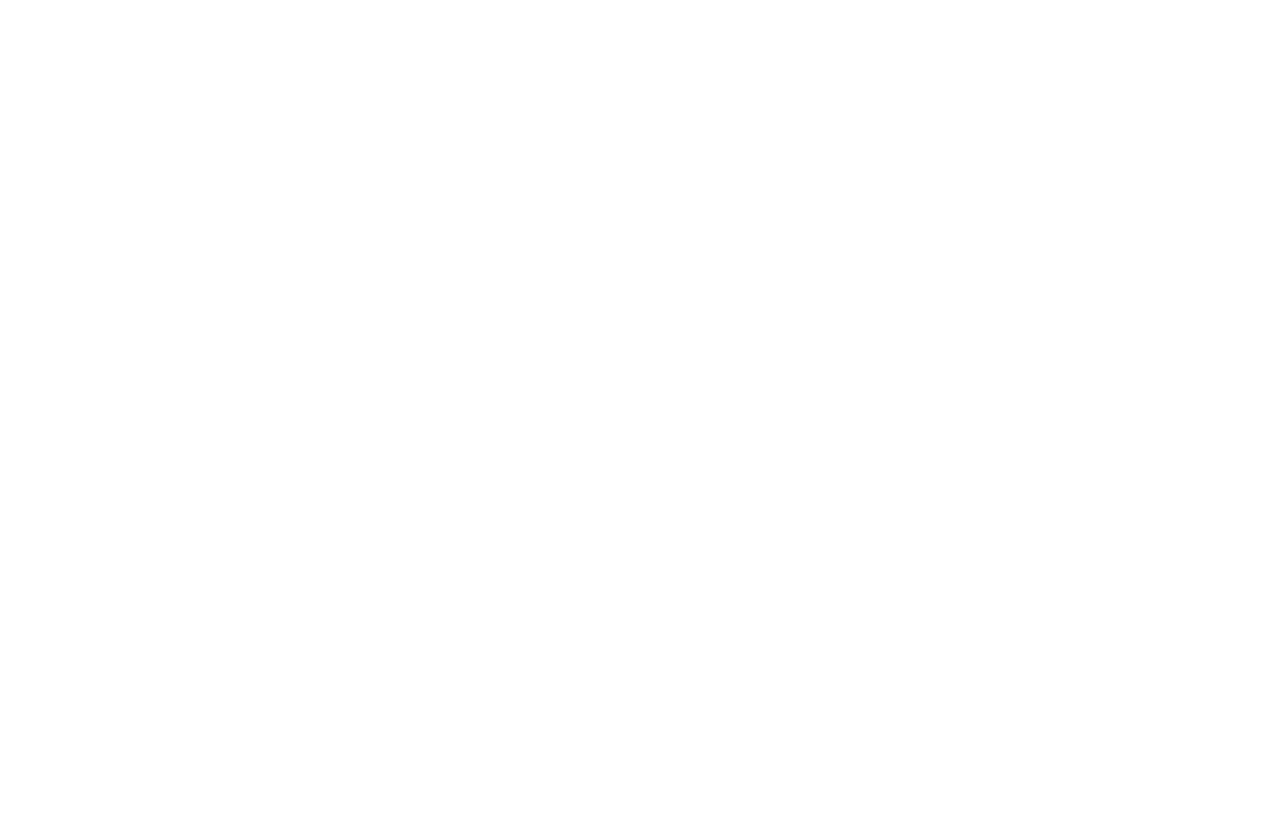
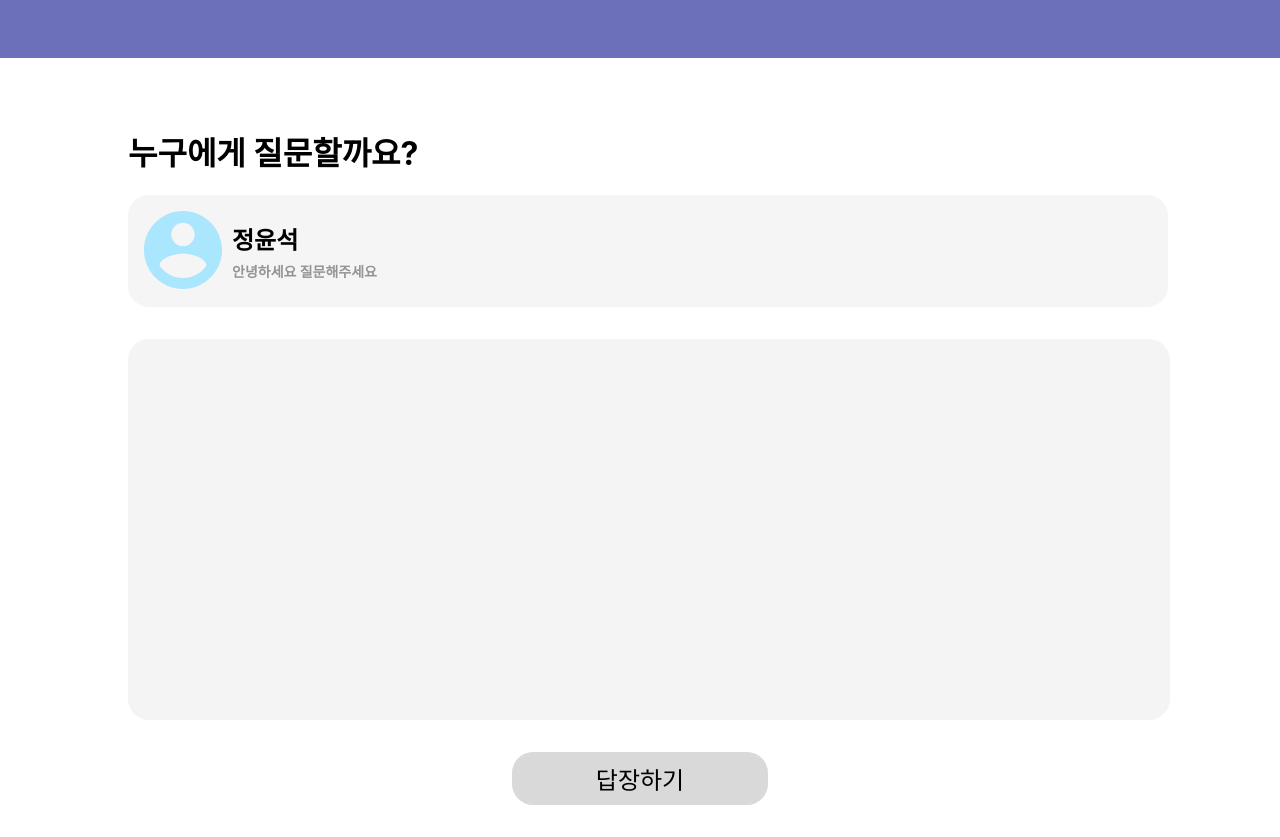
Before and after one commit to SEOULTECH-GDG-4TH-FRONTEND/MEMBER_KYEONGIN, a React (Create React App) app: page /question in a window 1280 px wide. Before the commit this address had no page. Before the commit the page ends 800 px from the top, so only its background shows below. Built offline with nearby package versions, Linux system fonts and the light colour scheme.

Commit message:
Implement question pages

```diff
--- a/src/App.js
+++ b/src/App.js
@@ -2,6 +2,7 @@
 import { GlobalStyle } from "./styles/GlobalStyle";
 import { LoginPage } from "./pages/LoginPage";
 import { MainPage } from "./pages/MainPage";
+import { QuestionPage } from "./pages/QuestionPage";
 
 function App() {
   return (
@@ -10,6 +11,7 @@
       <Routes>
         <Route path="/" element={<LoginPage />} />
         <Route path="/main" element={<MainPage />} />
+        <Route path="/question" element={<QuestionPage />} />
       </Routes>
     </>
   );
--- a/src/components/Main/MemberBox.js
+++ b/src/components/Main/MemberBox.js
@@ -20,6 +20,7 @@
 const Container = styled.div`
   display: grid;
   margin-top: 49px;
+  margin-left: 10%;
   grid-template-columns: repeat(3, 1fr);
   grid-gap: 29px 39px;
   width: 1056px;
--- /dev/null
+++ b/src/components/Question/Button.js
@@ -0,0 +1,20 @@
+import styled from "styled-components";
+
+export const ReplyButton = () => {
+  return <Container>답장하기</Container>;
+};
+
+const Container = styled.div`
+  margin-left: 40%;
+  margin-top: 32px;
+  margin-bottom: 32px;
+  display: flex;
+  align-items: center;
+  justify-content: center;
+  text-align: center;
+  width: 20%;
+  height: 53px;
+  font-size: 24px;
+  background-color: #d9d9d9;
+  border-radius: 21px;
+`;
--- /dev/null
+++ b/src/components/common/ContentInput.js
@@ -0,0 +1,24 @@
+import styled from "styled-components";
+
+export const ContentInput = () => {
+  return (
+    <>
+      <InputArea />
+    </>
+  );
+};
+
+const InputArea = styled.textarea`
+  padding-left: 16px;
+  padding-top: 16px;
+  margin-top: 32px;
+  margin-left: 10%;
+  margin-right: 10%;
+  border: none;
+  outline: none;
+  width: 80%;
+  background-color: #f4f4f4;
+  height: 363px;
+  border-radius: 21px;
+  resize: none;
+`;
--- /dev/null
+++ b/src/components/common/ProfileBar.js
@@ -0,0 +1,41 @@
+import styled from "styled-components";
+import { ReactComponent as ProfileBox } from "../../assets/images/SkyProfileImage.svg";
+export const ProfileBar = () => {
+  return (
+    <Container>
+      <ProfileBox />
+      <TextContainer>
+        <TextName>정윤석</TextName>
+        <TextIntro>안녕하세요 질문해주세요</TextIntro>
+      </TextContainer>
+    </Container>
+  );
+};
+
+const Container = styled.div`
+  display: flex;
+  padding: 16px 0 16px 16px;
+  width: 80%;
+  background-color: #f5f5f5;
+  border-radius: 21px;
+  margin-left: 10%;
+  margin-top: 21px;
+`;
+
+const TextContainer = styled.div`
+  display: flex;
+  flex-direction: column;
+  gap: 5px;
+  padding: 10px;
+`;
+
+const TextName = styled.div`
+  font-weight: 700;
+  font-size: 24px;
+`;
+
+const TextIntro = styled.div`
+  font-weight: 700;
+  font-size: 14px;
+  color: #949494;
+`;
--- a/src/pages/MainPage.js
+++ b/src/pages/MainPage.js
@@ -15,14 +15,13 @@
 const Container = styled.div`
   display: flex;
   justify-content: center;
-  align-items: center; /* 수평 가운데 정렬 추가 */
   flex-direction: column;
   width: 100vw;
 `;
 
 const TextBox = styled.div`
   margin-top: 77px;
+  margin-left: 10%;
   font-size: 32px;
   font-weight: 700;
-  text-align: center; /* 텍스트 가운데 정렬 */
 `;
--- a/src/pages/QuestionPage.js
+++ b/src/pages/QuestionPage.js
@@ -1,3 +1,29 @@
+import styled from "styled-components";
+import { TopBar } from "../components/common/TopBar";
+import { ProfileBar } from "../components/common/ProfileBar";
+import { ContentInput } from "../components/common/ContentInput";
+import { ReplyButton } from "../components/Question/Button";
+
 export const QuestionPage = () => {
-    return <></>;
-  };
+  return (
+    <Container>
+      <TopBar />
+      <TextBox>누구에게 질문할까요?</TextBox>
+      <ProfileBar />
+      <ContentInput />
+      <ReplyButton />
+    </Container>
+  );
+};
+
+const Container = styled.div`
+  display: flex;
+  justify-content: center;
+  flex-direction: column;
+`;
+const TextBox = styled.div`
+  margin-top: 70px;
+  margin-left: 10%;
+  font-size: 32px;
+  font-weight: 700;
+`;
```
Also changed, not shown: 1 other file (tests, documents, lock files or other folders).
